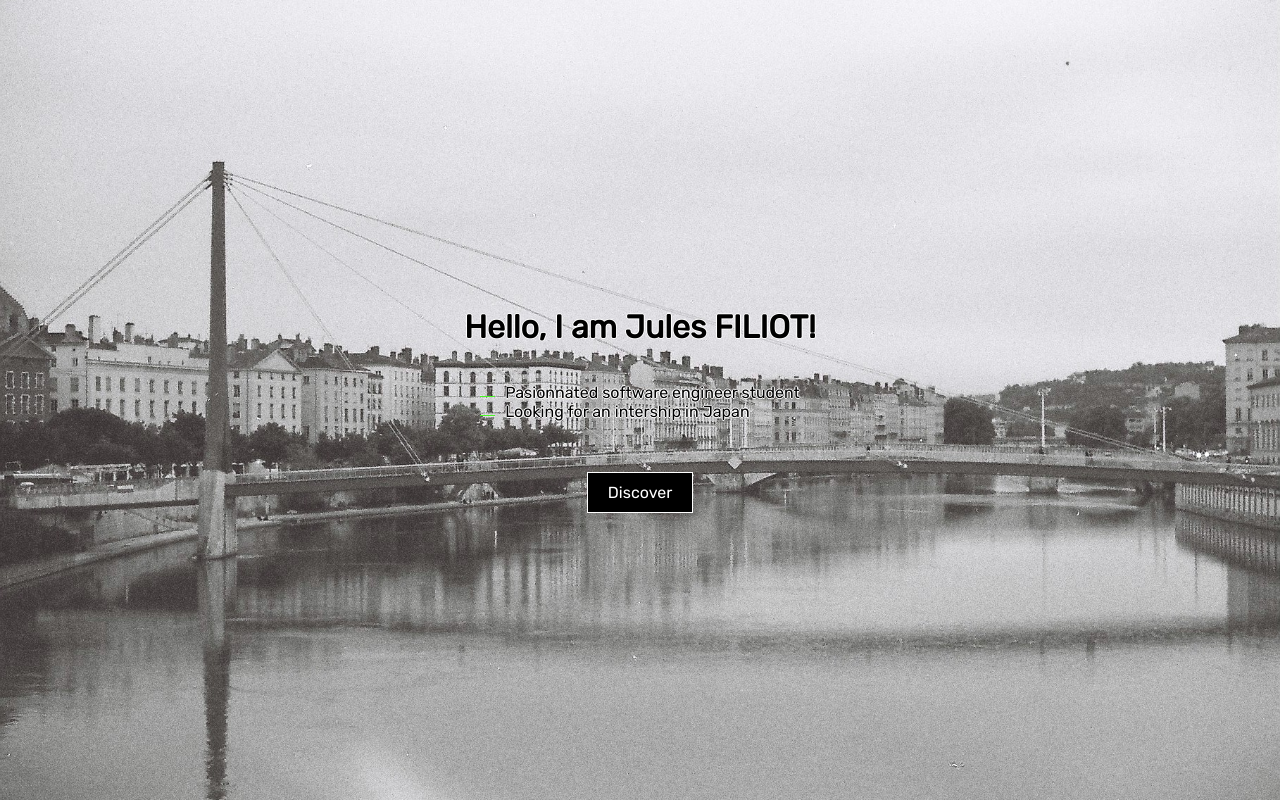
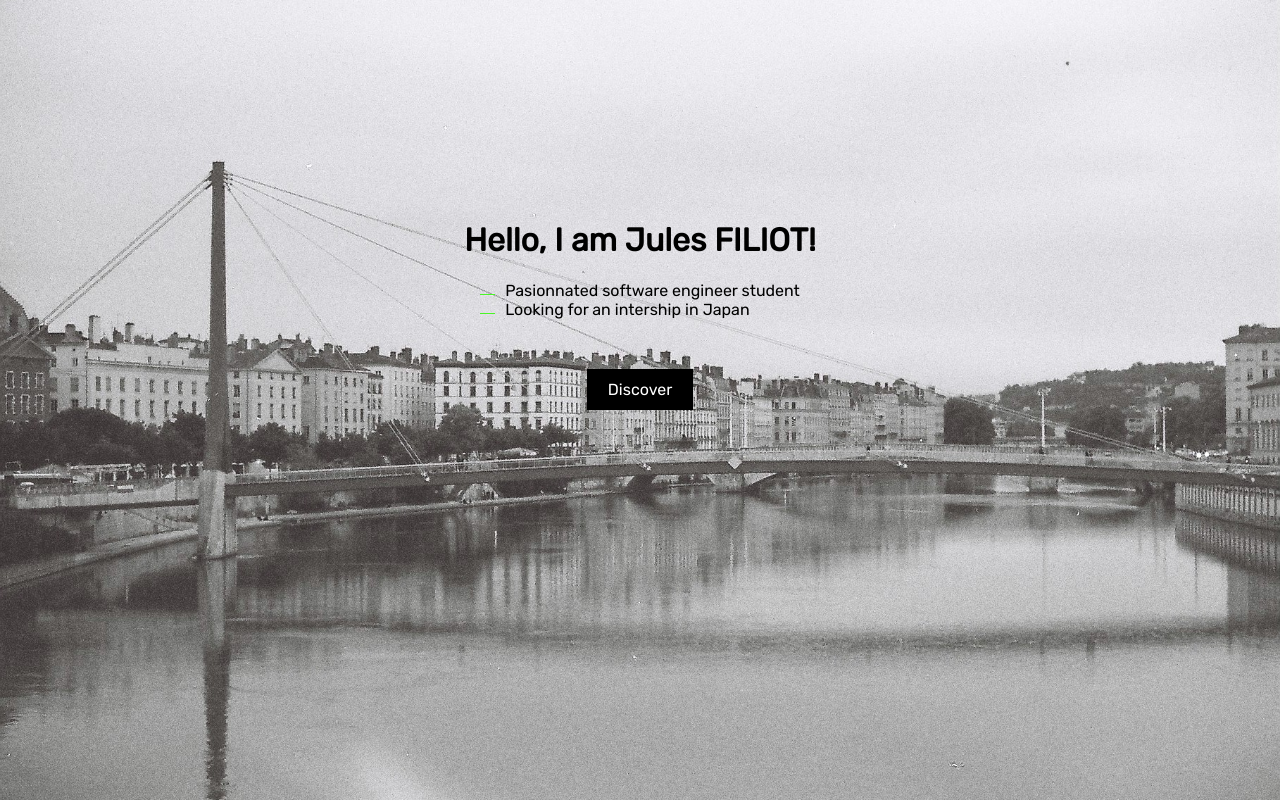
Before and after one commit to JulesFiliot/jules-filiot-front, a React (Create React App) app: page / in a window 1280 px wide. Shown: the top 802 px of the page. Built offline with nearby package versions, Linux system fonts and the light colour scheme.

Commit message:
[CHANGE] full view design

```diff
--- a/src/components/FullView.jsx
+++ b/src/components/FullView.jsx
@@ -11,6 +11,7 @@ function FullView() {
 
   return (
     <div className="fullView">
+      <div className="content-container">
         <h1 className="mainMessage">{t('home.fullView.mainMessage')}</h1>
         <ul>
           <li>{t('home.fullView.subMessage1')}</li>
@@ -23,6 +24,7 @@ function FullView() {
           onClick={() => window.scrollTo({ top: window.innerHeight + 10, behavior: 'smooth' })}
         />
       </div>
+    </div>
   );
 }
 
--- a/src/styles/UI/button.scss
+++ b/src/styles/UI/button.scss
@@ -25,7 +25,6 @@
 
   &.negative {
     background-color: $main-color;
-    border-color: $sub-color1;
     color: $sub-color1;
   }
 
--- a/src/styles/fullView.scss
+++ b/src/styles/fullView.scss
@@ -3,17 +3,29 @@
 .fullView {
   height: 100vh;
   width: 100%;
+  color: $main-color;
   display: flex;
   flex-direction: column;
   justify-content: center;
   align-items: center;
-  color: $main-color;
-  text-shadow: -1px 0 $sub-color1, 0 1px $sub-color1, 1px 0 $sub-color1, 0 -1px $sub-color1;
   background-image: url("../images/lyon_blackwhite.jpg");
   background-size: cover;
   background-position: center;
 
+  button {
+    margin-top: 50px;
+  }
+
+  .content-container {
+    margin-top: 150px;
+    margin-bottom: auto;
+    display: flex;
+    flex-direction: column;
+    justify-content: center;
+    align-items: center;
+
     ul {
+      margin: 0;
       list-style-type: none;
       padding-left: 0;
 
@@ -32,8 +44,37 @@
         }
       }
     }
-
-  button {
-    margin-top: 35px;
   }
 }
+
+@media (min-height: 750px) {
+  .fullView {
+    .content-container {
+      margin-top: 200px;
+    }
+  }
+}
+
+@media (min-height: 850px) {
+  .fullView {
+    .content-container {
+      margin-top: 230px;
+    }
+  }
+}
+
+@media (min-height: 950px) {
+  .fullView {
+    .content-container {
+      margin-top: 280px;
+    }
+  }
+}
+
+@media (min-height: 1080px) {
+  .fullView {
+    .content-container {
+      margin-top: 320px;
+    }
+  }
+}
--- a/src/styles/header.scss
+++ b/src/styles/header.scss
@@ -13,7 +13,7 @@
   width: 100%;
   display: flex;
   justify-content: center;
-  background-color: rgba($sub-color1, 0.5);
+  background-color: rgba($sub-color1, 0.8);
 
   .nav {
     display: flex;
```
Lines whose indentation alone changed are shown as unchanged.
